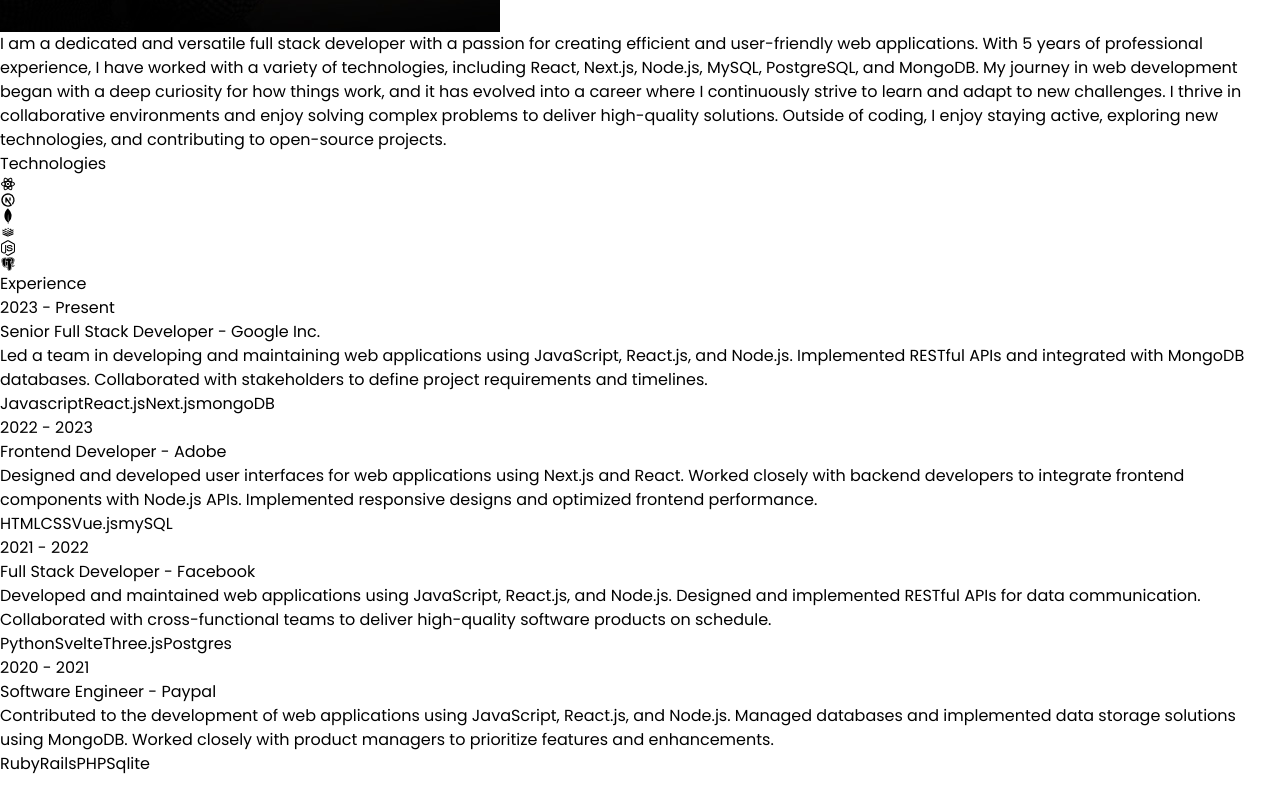
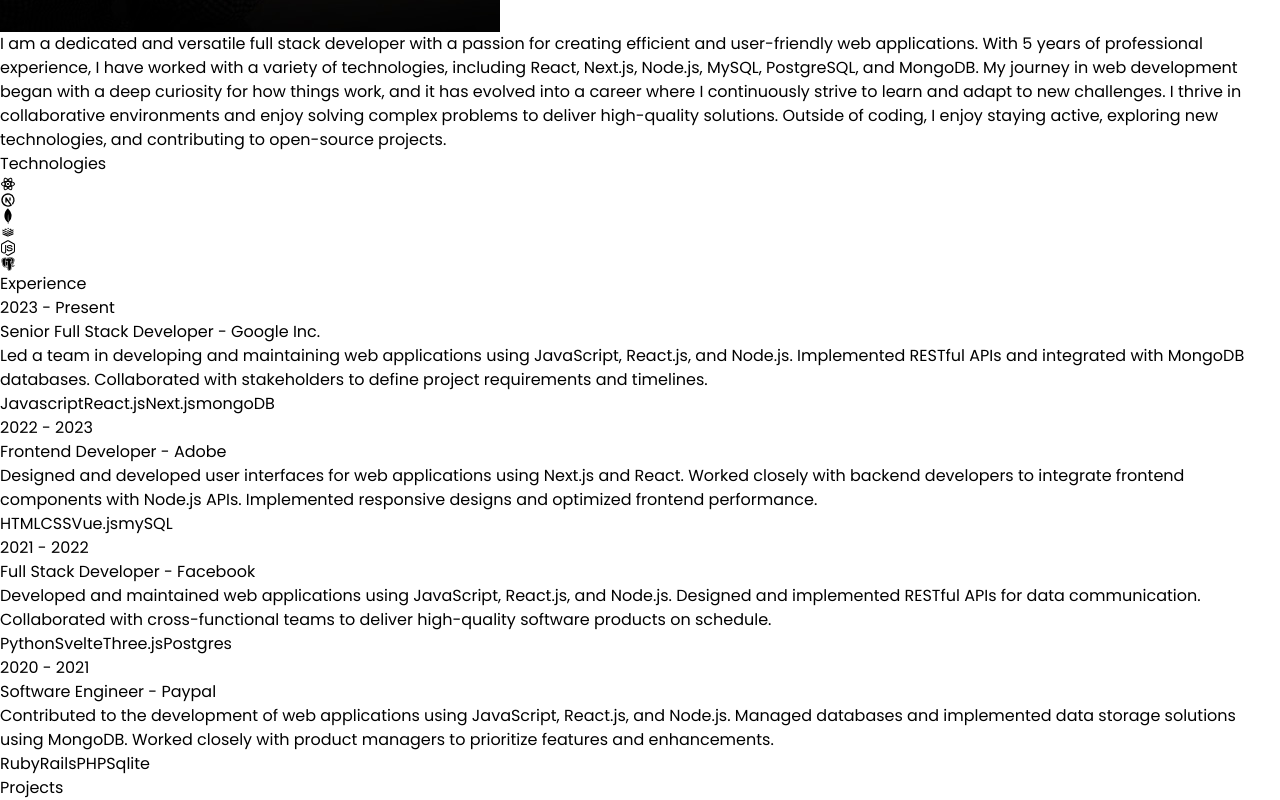
Before and after one commit to orii-blackmark/portfolio-react, a React (Vite) app in the folder my-project/: page / in a window 1280 px wide. Shown: the part 1262-2062 px from the top of the page. Before the commit the page ends 2038 px from the top, so only its background shows below. Built offline with nearby package versions, Linux system fonts and the light colour scheme.

Commit message:
Added the projects components

```diff
--- a/my-project/src/App.jsx
+++ b/my-project/src/App.jsx
@@ -2,6 +2,7 @@
 import Experience from "./components/Experience";
 import Hero from "./components/Hero";
 import Navbar from "./components/Navbar";
+import Projects from "./components/Projects";
 import Technologies from "./components/Technologies";
 
 const App = () => {
@@ -15,8 +16,9 @@
       <Navbar />
       <Hero />
       <About />
-      <Technologies/>
-      <Experience/>
+      <Technologies />
+      <Experience />
+      <Projects />
     </div>
   );
 };
--- /dev/null
+++ b/my-project/src/components/Projects.jsx
@@ -0,0 +1,9 @@
+const Projects = () => {
+  return (
+    <div className="border-b border-neutral-900 pb-4">
+      <h2>Projects</h2>
+    </div>
+  );
+};
+
+export default Projects;
```
